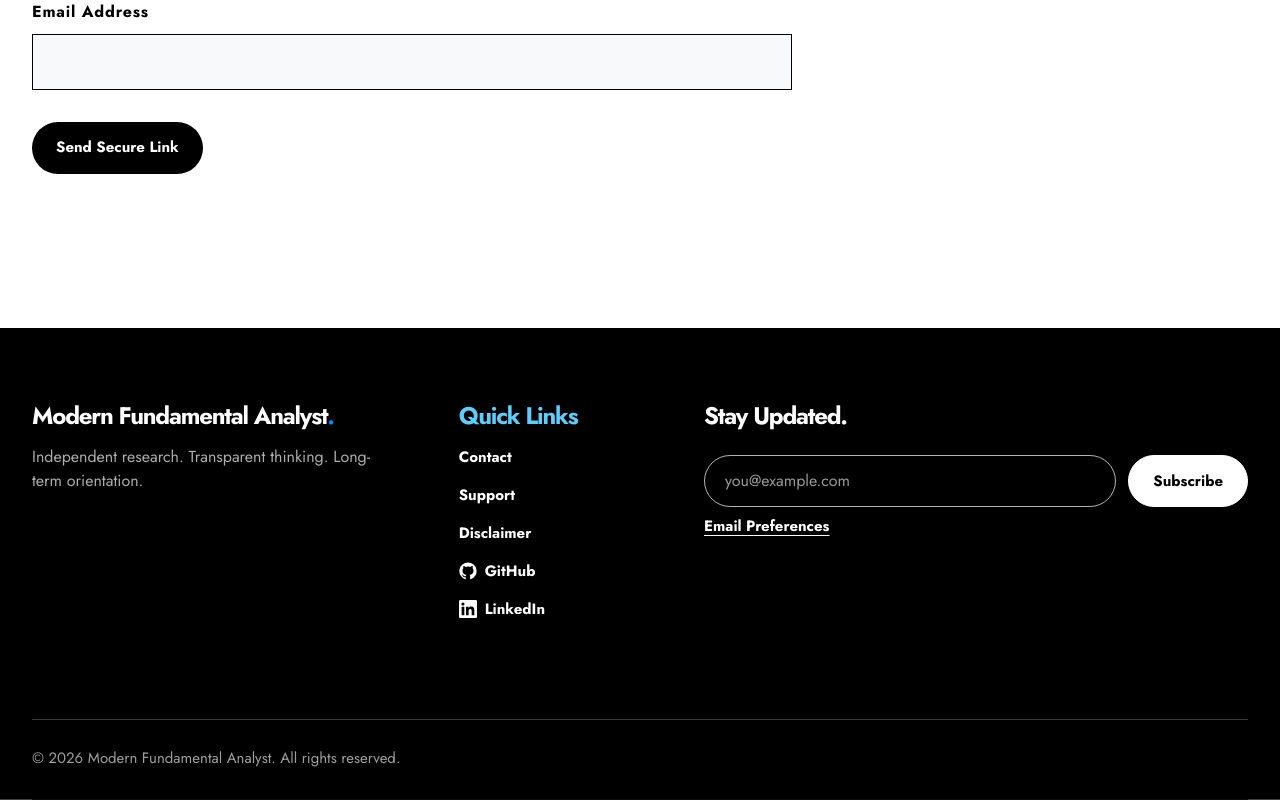
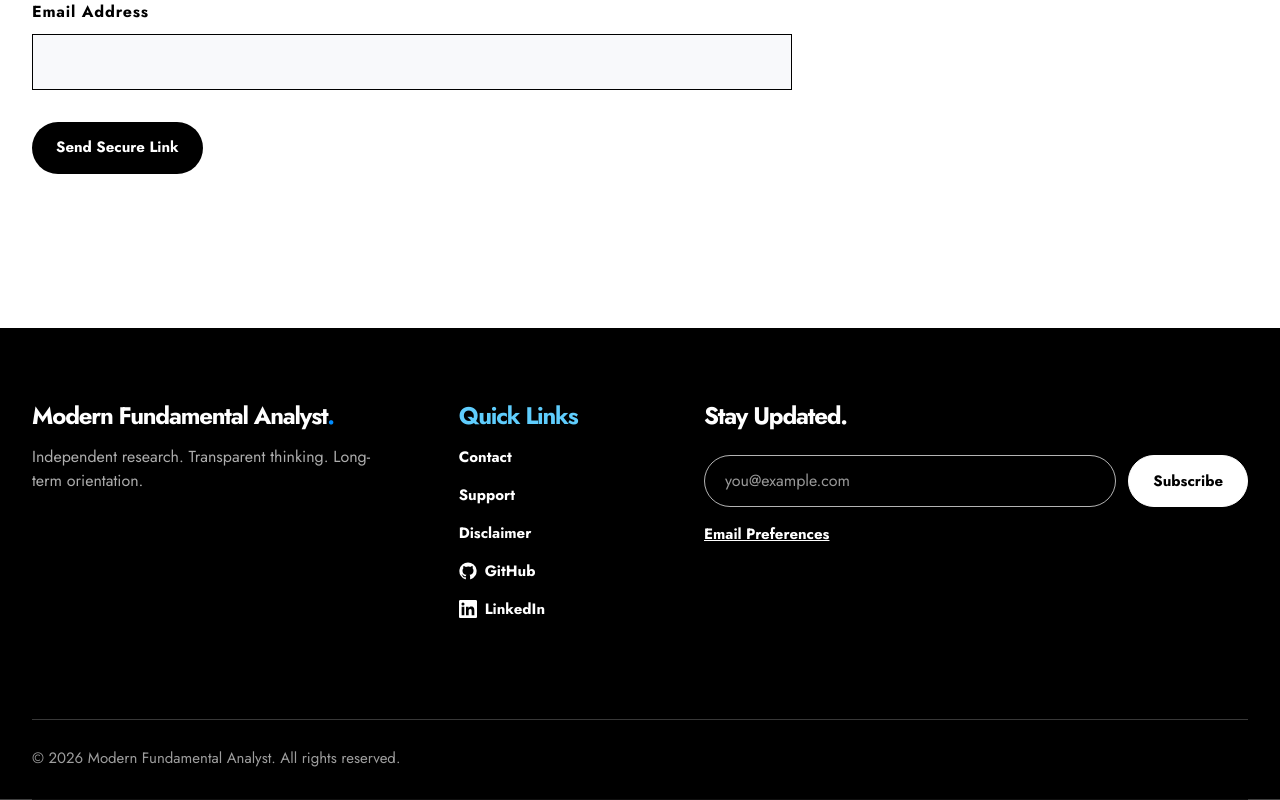
Before and after one commit to Tianyi0510/modern-fundamental-analyst, a Next.js app: page /subscription-preferences in a window 1280 px wide. Shown: the part 769-1569 px from the top of the page. Built offline with nearby package versions, Linux system fonts and the light colour scheme.

Commit message:
Refine footer preferences link

```diff
--- a/components/subscribe-form.module.css
+++ b/components/subscribe-form.module.css
@@ -11,7 +11,7 @@
 .submit:active:not(:disabled) { transform: scale(.985); box-shadow: none; }
 .submit:disabled { cursor: wait; opacity: .64; transform: none; }
 .submit:disabled:hover { border-color: var(--white); background: var(--white); color: var(--black); box-shadow: none; }
-.preferences { grid-column: 1; width: fit-content; color: var(--white); font-size: var(--font-size-caption); line-height: var(--leading-body); font-weight: var(--weight-bold); text-decoration: underline; text-decoration-thickness: 1px; text-underline-offset: 4px; transition: color var(--motion-duration-base) var(--motion-ease-standard); }
+.preferences { grid-column: 1; width: fit-content; margin-top: var(--space-2); color: var(--white); font-size: var(--font-size-control); line-height: var(--leading-body); font-weight: var(--weight-bold); text-decoration: underline; transition: color var(--motion-duration-base) var(--motion-ease-standard); }
 .preferences:hover, .preferences:focus-visible { color: var(--bright-blue); }
 .status { grid-column: 1 / -1; min-height: 1.55em; margin: 0; color: var(--white); font-size: var(--font-size-caption); line-height: var(--leading-body); }
 .status { font-weight: var(--weight-bold); }
```
